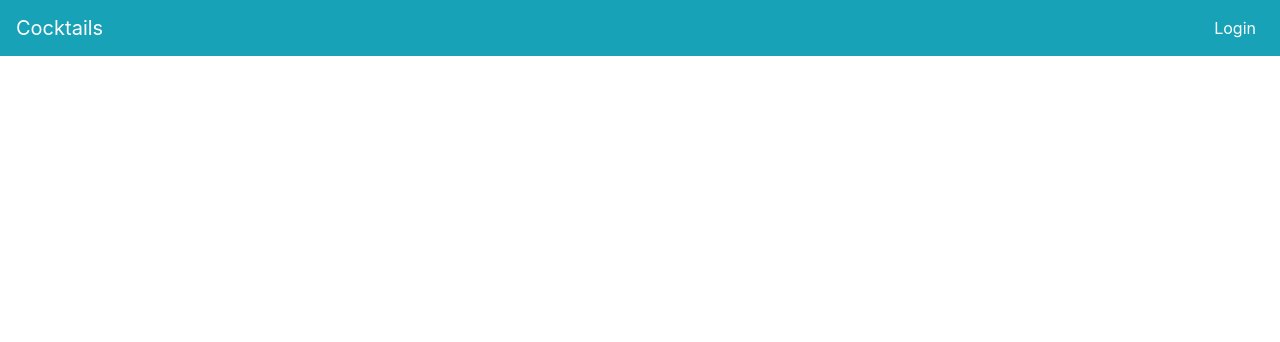
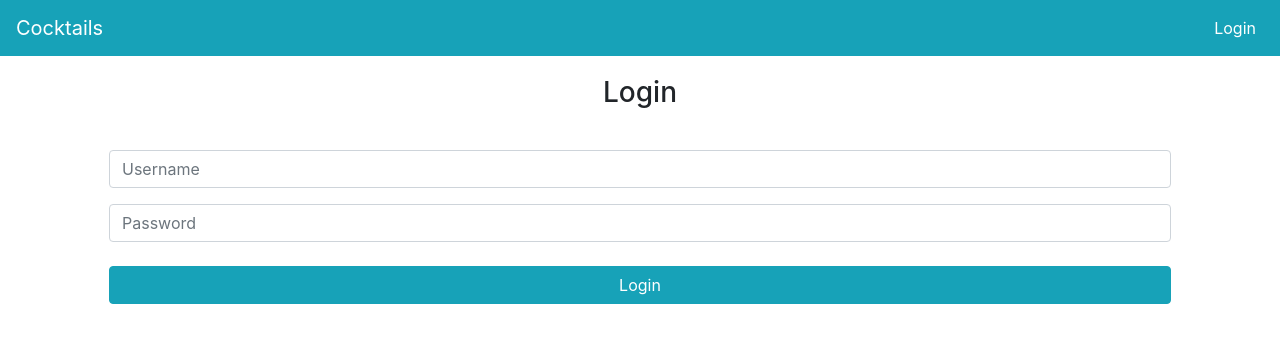
Before and after one commit to AlinaBibikova/lab95, a React (Create React App) app in the folder frontend/: page /login in a window 1280 px wide. Shown: the top 342 px of the page. Built offline with nearby package versions, Linux system fonts and the light colour scheme.

Commit message:
#2 added login

```diff
--- a/frontend/package.json
+++ b/frontend/package.json
@@ -7,6 +7,7 @@
     "bootstrap": "^4.3.1",
     "connected-react-router": "^6.4.0",
     "history": "^4.9.0",
+    "prop-types": "^15.7.2",
     "react": "^16.8.6",
     "react-dom": "^16.8.6",
     "react-facebook-login": "^4.1.1",
--- a/frontend/src/App.js
+++ b/frontend/src/App.js
@@ -6,7 +6,8 @@ import {logoutUser} from "./store/actions/usersActions";
 import {connect} from "react-redux";
 import {Route, Switch, withRouter} from "react-router";
 import {Container} from "reactstrap";
-import Toolbar from "./containers/UI/Toolbar/Toolbar";
+import Toolbar from "./components/UI/Toolbar/Toolbar";
+import Login from "./containers/Login/Login";
 
 class App extends Component {
     render() {
@@ -20,6 +21,7 @@ class App extends Component {
                 <Container style={{marginTop: '20px'}}>
                     <Switch>
                         <Route path="/" exact component={Cocktails}/>
+                        <Route path="/login" component={Login}/>
                     </Switch>
                 </Container>
             </Fragment>
--- /dev/null
+++ b/frontend/src/components/UI/Form/FormElement.js
@@ -0,0 +1,42 @@
+import React from 'react';
+import PropTypes from 'prop-types';
+import {FormFeedback, FormGroup, Input, Label} from "reactstrap";
+
+const FormElement = props => {
+    return (
+        <FormGroup>
+            {props.title && <Label for={props.propertyName}>{props.title}</Label>}
+            <Input
+                type={props.type}
+                id={props.propertyName}
+                name={props.propertyName}
+                value={props.value}
+                invalid={!!props.error}
+                onChange={props.onChange}
+                required={props.required}
+                placeholder={props.placeholder}
+                autoComplete={props.autoComplete}
+            />
+            {props.error && (
+                <FormFeedback>
+                    {props.error}
+                </FormFeedback>
+            )}
+        </FormGroup>
+    );
+};
+
+FormElement.propTypes = {
+    propertyName: PropTypes.string.isRequired,
+    title: PropTypes.string,
+    type: PropTypes.string.isRequired,
+    value: PropTypes.string,
+    selectOptions: PropTypes.array,
+    error: PropTypes.string,
+    onChange: PropTypes.func.isRequired,
+    required: PropTypes.bool,
+    placeholder: PropTypes.string,
+    autoComplete: PropTypes.string
+};
+
+export default FormElement;
--- /dev/null
+++ b/frontend/src/containers/Login/Login.js
@@ -0,0 +1,71 @@
+import React, {Component, Fragment} from 'react';
+import {connect} from "react-redux";
+import {Alert, Button, Form, FormGroup} from "reactstrap";
+
+import {loginUser} from "../../store/actions/usersActions";
+import FormElement from "../../components/UI/Form/FormElement";
+
+class Login extends Component {
+    state = {
+        username: '',
+        password: '',
+    };
+
+    inputChangeHandler = event => {
+        this.setState({
+            [event.target.name]: event.target.value
+        });
+    };
+
+    submitFormHandler = event => {
+        event.preventDefault();
+        this.props.loginUser({...this.state});
+    };
+
+    render() {
+        return (
+            <Fragment>
+                <h3 className="my-3 text-center">Login</h3>
+                <div className="box user-form p-4">
+                    {this.props.error && (
+                        <Alert color="danger">
+                            {this.props.error.message || this.props.error.global}
+                        </Alert>
+                    )}
+                    <Form onSubmit={this.submitFormHandler}>
+                        <FormElement
+                            propertyName="username"
+                            type="text"
+                            value={this.state.username}
+                            onChange={this.inputChangeHandler}
+                            placeholder="Username"
+                            autoComplete="current-username"
+                        />
+
+                        <FormElement
+                            propertyName="password"
+                            type="password"
+                            value={this.state.password}
+                            onChange={this.inputChangeHandler}
+                            placeholder="Password"
+                            autoComplete="current-password"
+                        />
+
+                        <FormGroup className="mb-0 mt-4">
+                            <Button type="submit" color="info" className="w-100">Login</Button>
+                        </FormGroup>
+                    </Form>
+                </div>
+            </Fragment>
+        );
+    }
+}
+const mapStateToProps = state => ({
+    error: state.users.loginError
+});
+
+const mapDispatchToProps = dispatch => ({
+    loginUser: userData => dispatch(loginUser(userData))
+});
+
+export default connect(mapStateToProps, mapDispatchToProps)(Login);
--- a/frontend/src/store/actions/usersActions.js
+++ b/frontend/src/store/actions/usersActions.js
@@ -31,7 +31,7 @@ export const logoutUser = () => {
     }
 };
 
-export const LoginUser = userData => {
+export const loginUser = userData => {
     return dispatch => {
         return axios.post('/users/sessions', userData)
             .then(
```
Also changed, not shown: frontend/src/components/UI/Toolbar/Menus/AnonymousMenu.js (renamed from frontend/src/containers/UI/Toolbar/Menus/AnonymousMenu.js), frontend/src/components/UI/Toolbar/Menus/UserMenu.js (renamed from frontend/src/containers/UI/Toolbar/Menus/UserMenu.js), frontend/src/components/UI/Toolbar/Toolbar.js (renamed from frontend/src/containers/UI/Toolbar/Toolbar.js).
